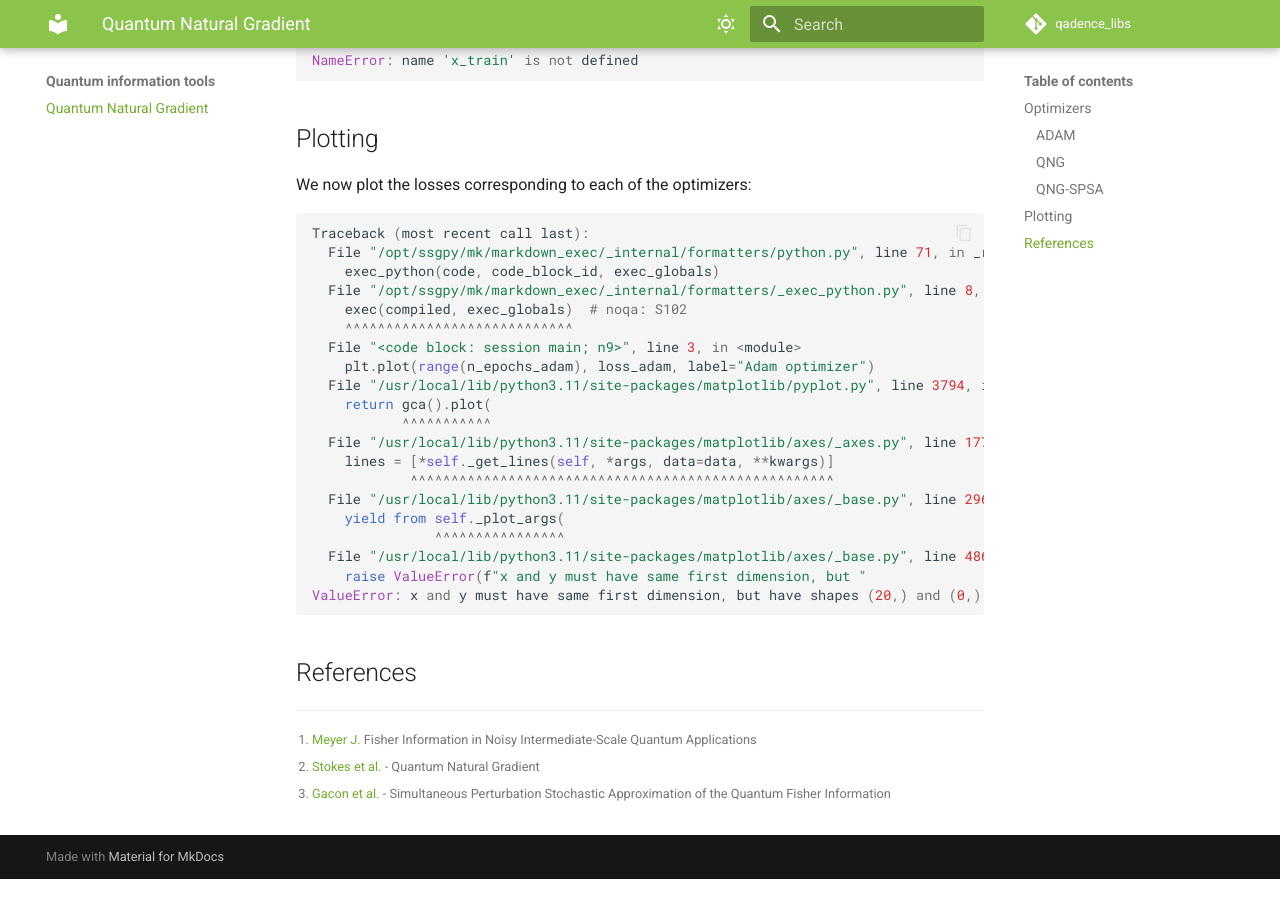
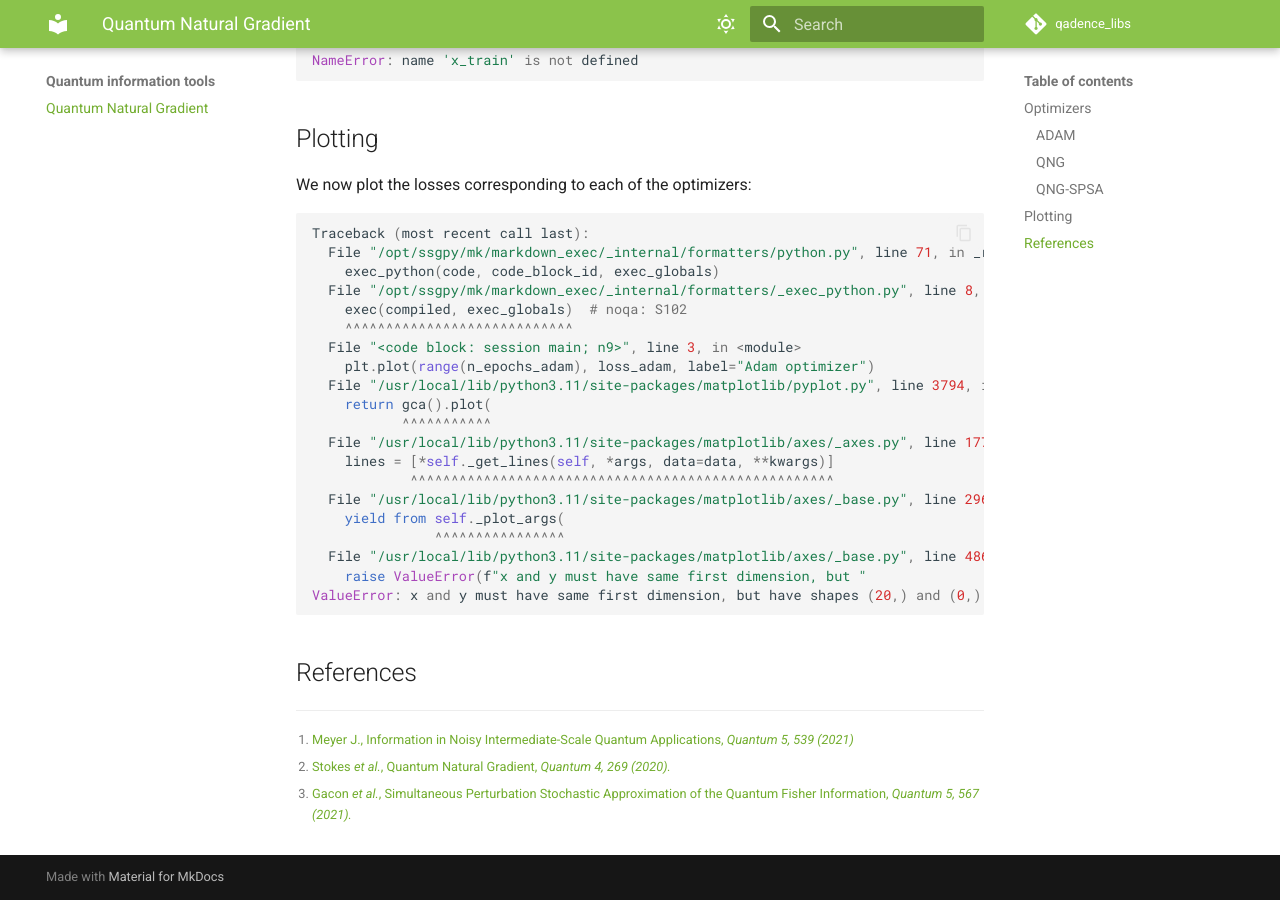
Before and after one commit to pasqal-io/qadence-libs, an MkDocs documentation site: the page built from docs/qinfo_tools/qng.md, in a window 1280 px wide and 900 px high, scrolled down 3223 px. Built offline with MkDocs 1.6.1 and Material for MkDocs 9.7.7, drawn with Linux system fonts in a browser that asks for light colours; comment, search, counter and statistics services are not loaded; the version menu is left out; before the commit the page ends 4102 px from its top, so only the background shows below that.

Commit message:
Change citation style

````diff
--- a/docs/qinfo_tools/qng.md
+++ b/docs/qinfo_tools/qng.md
@@ -179,6 +179,6 @@ print(docsutils.fig_to_html(plt.gcf())) # markdown-exec: hide
 ```
 
 ## References
-[^1]: [Meyer J.](https://quantum-journal.org/papers/q-2021-09-09-539/) Fisher Information in Noisy Intermediate-Scale Quantum Applications
-[^2]: [Stokes et al.](https://quantum-journal.org/papers/q-2020-05-25-269/) - Quantum Natural Gradient
-[^3]: [Gacon et al.](https://arxiv.org/abs/2103.09232) - Simultaneous Perturbation Stochastic Approximation of the Quantum Fisher Information
+[^1]: [Meyer J., Information in Noisy Intermediate-Scale Quantum Applications, _Quantum 5, 539 (2021)_](https://quantum-journal.org/papers/q-2021-09-09-539/)
+[^2]: [Stokes _et al._, Quantum Natural Gradient, _Quantum 4, 269 (2020)._](https://quantum-journal.org/papers/q-2020-05-25-269/)
+[^3]: [Gacon _et al._, Simultaneous Perturbation Stochastic Approximation of the Quantum Fisher Information, _Quantum 5, 567 (2021)._](https://quantum-journal.org/papers/q-2021-10-20-567/)
````
